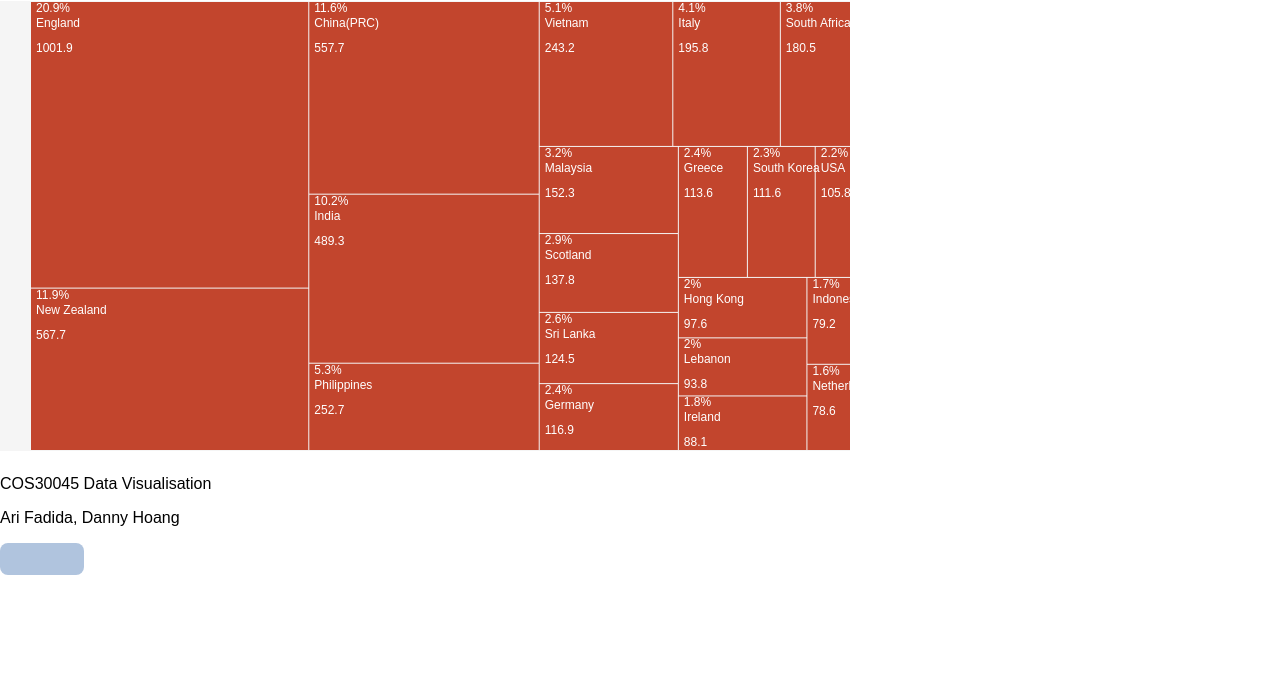
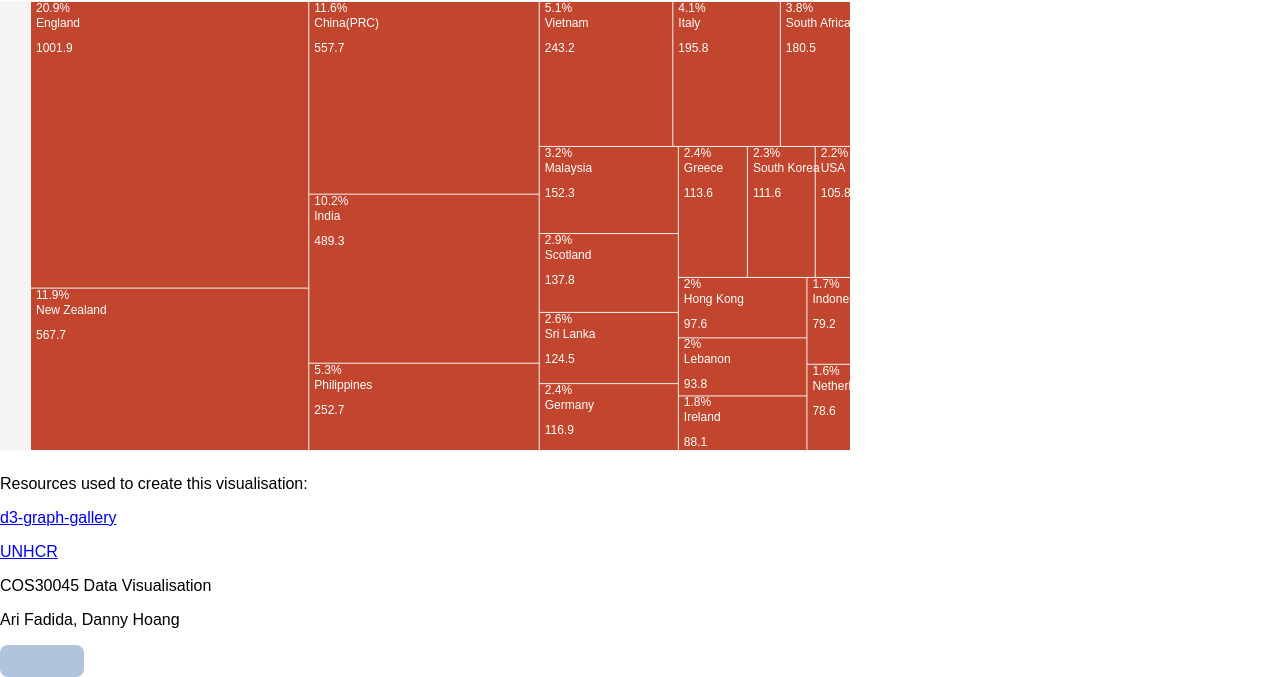
Before and after one commit to Slipperytaco/DataVisualisation-Group-Assignment, a plain HTML site: page treemap.html in a window 1280 px wide. Shown: the part 141-818 px from the top of the page. Drawn offline with nearby package versions, Linux system fonts and the light colour scheme.

Commit message:
Referencing in Treemap html

```diff
--- a/treemap.html
+++ b/treemap.html
@@ -28,6 +28,10 @@
 
     </body>
     <footer>
+      <p>Resources used to create this visualisation:</p>
+      <p><a href="https://d3-graph-gallery.com/treemap.html">d3-graph-gallery</a></p>
+      <p><a href="https://dataviz.unhcr.org/tools/d3/d3_treemap.html">UNHCR</a></p>
+
         <p>COS30045 Data Visualisation</p>
         <p>Ari Fadida, Danny Hoang </p>
     </footer>
```
